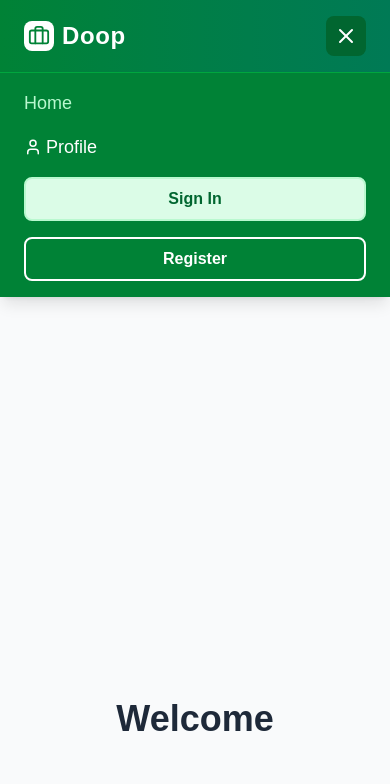
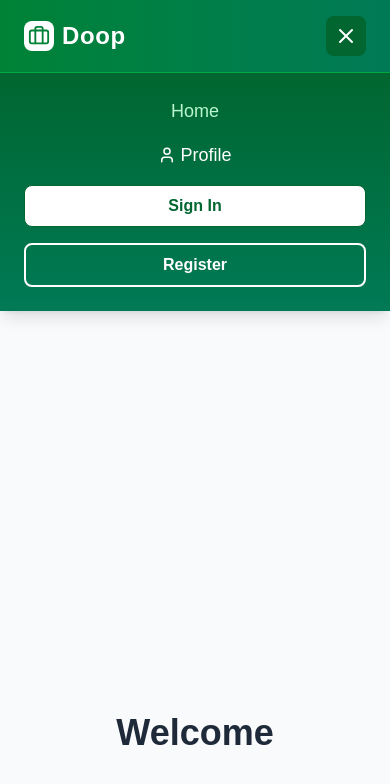
Before and after one commit to lakshannaveen/Final-Year-Frontend, a Next.js app: page / in a window 390 px wide. Both pictures are taken after a click on the button 346 px from the left and 36 px from the top of the page. Shown: the top 784 px of the page. Built offline with nearby package versions, Linux system fonts and the light colour scheme.

Commit message:
Update Navbar.tsx

```diff
--- a/src/components/Navbar.tsx
+++ b/src/components/Navbar.tsx
@@ -81,11 +81,12 @@ export default function Navbar({ currentView, setCurrentView }: NavbarProps) {
 
       {/* Mobile Dropdown */}
       {menuOpen && (
-        <div className="md:hidden bg-green-700 text-white flex flex-col gap-4 px-6 py-4 border-t border-green-600">
+        <div className="md:hidden bg-gradient-to-b from-green-800 to-emerald-700 text-white flex flex-col gap-4 px-6 py-6 border-t border-green-600">
+          {/* Text links */}
           <button
             onClick={() => handleNavClick("home")}
-            className={`hover:text-green-200 transition-colors font-medium text-lg text-left ${
-              currentView === "home" ? "text-green-200" : ""
+            className={`font-medium text-lg text-center ${
+              currentView === "home" ? "text-green-200" : "hover:text-green-200"
             }`}
           >
             Home
@@ -93,27 +94,35 @@ export default function Navbar({ currentView, setCurrentView }: NavbarProps) {
 
           <button
             onClick={() => handleNavClick("profile")}
-            className={`hover:text-green-200 transition-colors font-medium text-lg flex items-center gap-1 ${
-              currentView === "profile" ? "text-green-200" : ""
+            className={`font-medium text-lg flex items-center justify-center gap-1 ${
+              currentView === "profile"
+                ? "text-green-200"
+                : "hover:text-green-200"
             }`}
           >
             <User size={18} />
             Profile
           </button>
 
+          {/* Sign In Button */}
           <button
             onClick={() => handleNavClick("signin")}
-            className="px-4 py-2 rounded-lg bg-green-100 text-green-800 font-semibold hover:bg-white hover:text-green-900 hover:shadow-lg transition-all duration-300 text-center border-2 border-green-200"
+            className={`px-4 py-2 rounded-lg font-semibold text-center transition-all border ${
+              currentView === "signin"
+                ? "bg-white text-green-700"
+                : "bg-white text-green-800 hover:bg-green-50 hover:text-green-900"
+            }`}
           >
             Sign In
           </button>
 
+          {/* Register Button */}
           <button
             onClick={() => handleNavClick("register")}
-            className={`px-4 py-2 rounded-lg border-2 border-white font-semibold hover:bg-white hover:text-green-800 hover:shadow-lg transition-all duration-300 text-center ${
+            className={`px-4 py-2 rounded-lg border-2 font-semibold text-center transition-all ${
               currentView === "register"
-                ? "bg-white text-green-800"
-                : "text-white"
+                ? "bg-white text-green-700 border-white"
+                : "text-white border-white hover:bg-white hover:text-green-700"
             }`}
           >
             Register
```
